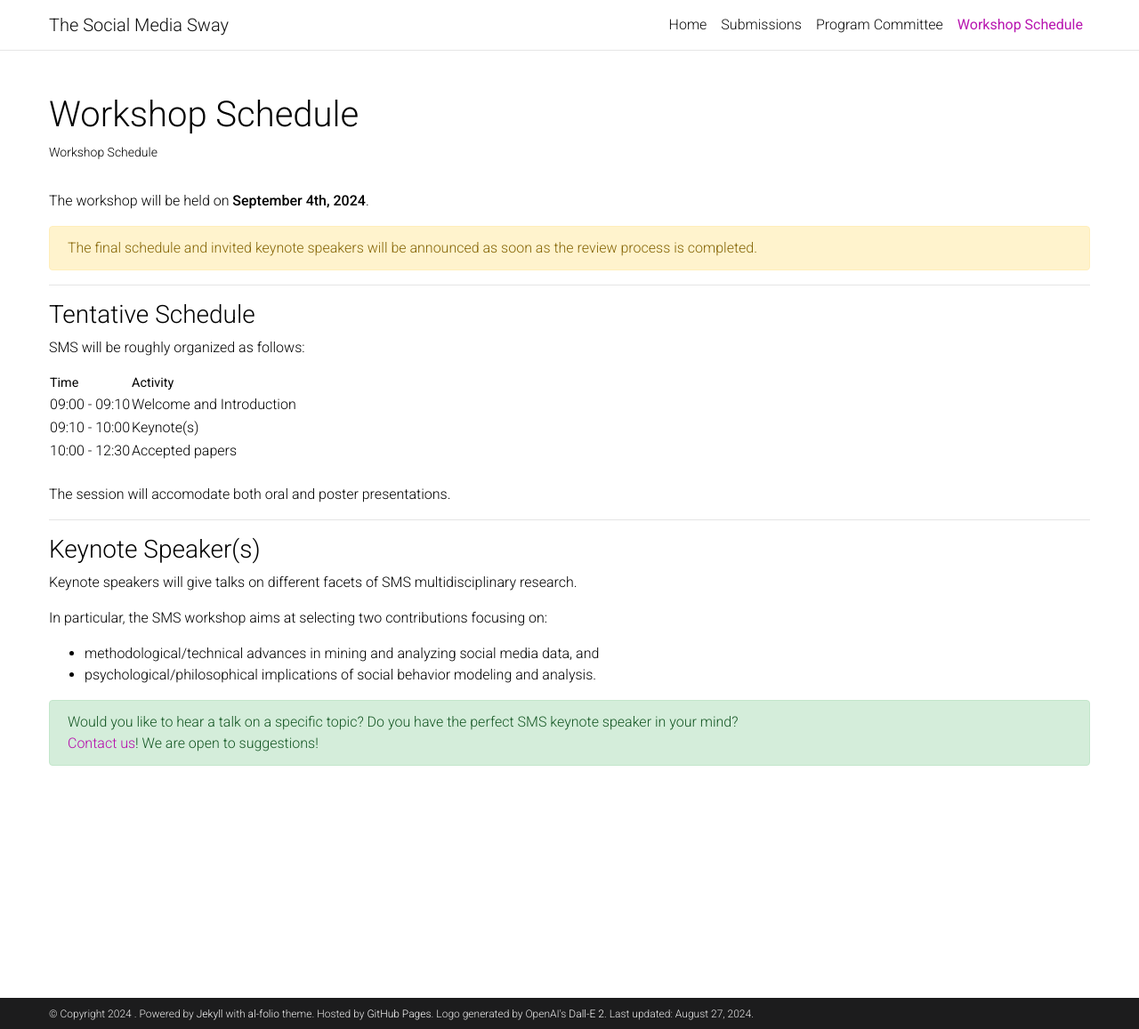
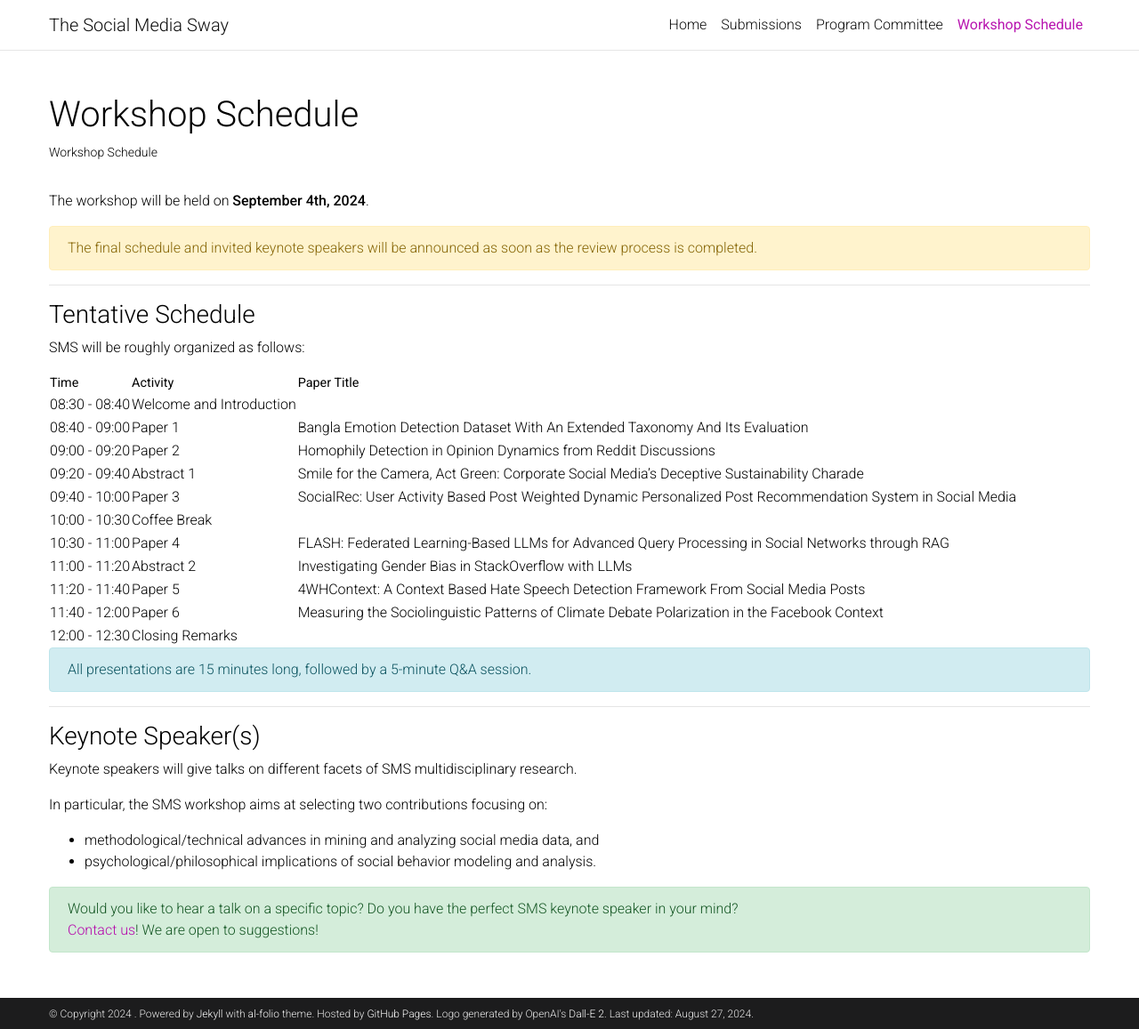
Before and after one commit to SMS-workshop/SMS-workshop.github.io, a Jekyll site: the page built from _pages/Schedule.md, in a window 1280 px wide and 1157 px high. Shown: the whole window at 89% size. Built offline with Jekyll 4.4.1, drawn with Linux system fonts in a browser that asks for light colours; a style sheet for code colours, icons or effects is not loaded.

Commit message:
:new: PC

```diff
--- a/_pages/Schedule.md
+++ b/_pages/Schedule.md
@@ -18,15 +18,22 @@ The final schedule and invited keynote speakers will be announced as soon as the
 
 SMS will be roughly organized as follows:
 
-| Time          | Activity                 |
-|---------------|--------------------------|
-| 09:00 - 09:10 | Welcome and Introduction |
-| 09:10 - 10:00 | Keynote(s)               |
-| 10:00 - 12:30 | Accepted papers          |
+| Time          | Activity                 | Paper Title                                                                                                  |
+|---------------|--------------------------|--------------------------------------------------------------------------------------------------------------|
+| 08:30 - 08:40 | Welcome and Introduction |                                                                                                              |
+| 08:40 - 09:00 | Paper 1                  | Bangla Emotion Detection Dataset With An Extended Taxonomy And Its Evaluation                                |
+| 09:00 - 09:20 | Paper 2                  | Homophily Detection in Opinion Dynamics from Reddit Discussions                                              |
+| 09:20 - 09:40 | Abstract 1               | Smile for the Camera, Act Green: Corporate Social Media's Deceptive Sustainability Charade                   |
+| 09:40 - 10:00 | Paper 3                  | SocialRec: User Activity Based Post Weighted Dynamic Personalized Post Recommendation System in Social Media |
+| 10:00 - 10:30 | Coffee Break             |                                                                                                              |
+| 10:30 - 11:00 | Paper 4                  | FLASH: Federated Learning-Based LLMs for Advanced Query Processing in Social Networks through RAG            |
+| 11:00 - 11:20 | Abstract 2               | Investigating Gender Bias in StackOverflow with LLMs                                                         |
+| 11:20 - 11:40 | Paper 5                  | 4WHContext: A Context Based Hate Speech Detection Framework From Social Media Posts                          |
+| 11:40 - 12:00 | Paper 6                  | Measuring the Sociolinguistic Patterns of Climate Debate Polarization in the Facebook Context                |
+| 12:00 - 12:30 | Closing Remarks          |                                                                                                              |
 
-
-<br/>
-The session will accomodate both oral and poster presentations.
+All presentations are 15 minutes long, followed by a 5-minute Q&A session.
+{: .alert .alert-info}
 
 ---
 
```
Also changed, not shown: _pages/about.md (+1 -1 lines).
